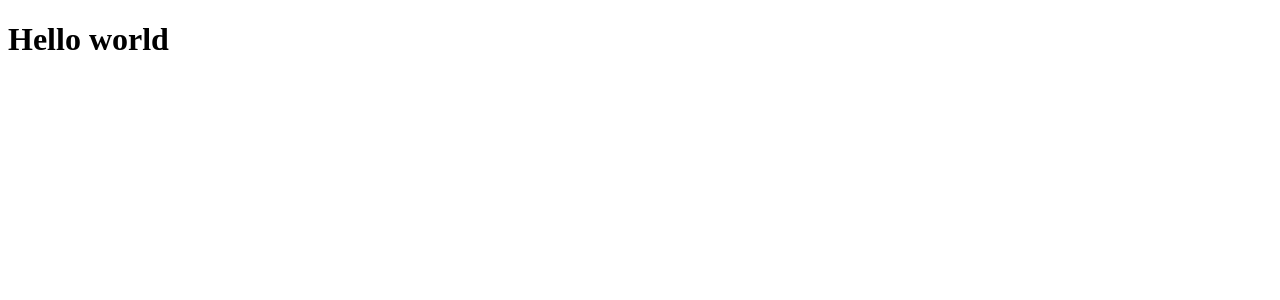
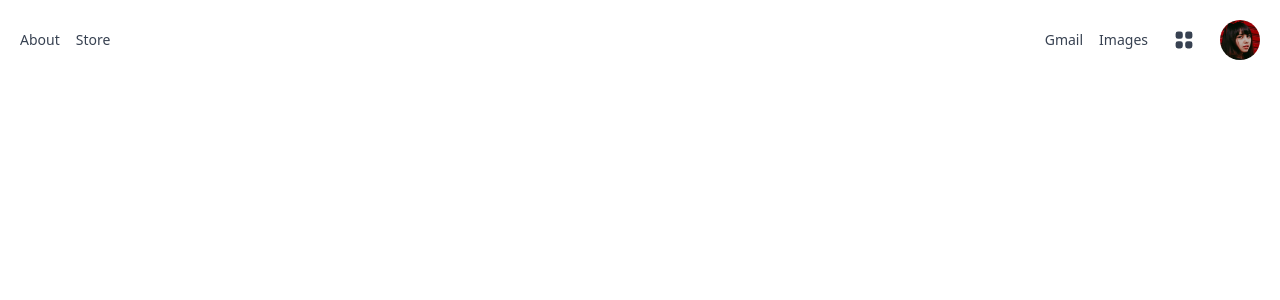
Before and after one commit to visotoniki9-zz/google-2.0, a Next.js app: page / in a window 1280 px wide. Shown: the top 300 px of the page. Built offline with nearby package versions, Linux system fonts and the light colour scheme.

Commit message:
Finished Header

```diff
--- /dev/null
+++ b/components/Avatar.jsx
@@ -0,0 +1,12 @@
+function Avatar({ url }) {
+  return (
+    <img
+      className="h-10 rounded-full cursor-pointer transition duration-150 transform hover:scale-125"
+      loading="loading"
+      src={url}
+      alt="profile pic"
+    />
+  );
+}
+
+export default Avatar;
--- a/package.json
+++ b/package.json
@@ -8,11 +8,13 @@
     "start": "next start"
   },
   "dependencies": {
+    "@heroicons/react": "^1.0.1",
     "autoprefixer": "^10.2.5",
     "next": "10.2.3",
     "postcss": "^8.3.0",
     "react": "17.0.2",
     "react-dom": "17.0.2",
+    "styled-components": "^5.3.0",
     "tailwindcss": "^2.1.2"
   },
   "devDependencies": {
--- a/pages/_app.jsx
+++ b/pages/_app.jsx
@@ -1,4 +1,4 @@
-import 'tailwindcss/tailwind.css';
+import '../styles/globals.css';
 
 function MyApp({ Component, pageProps }) {
   return <Component {...pageProps} />;
--- /dev/null
+++ b/pages/_document.jsx
@@ -0,0 +1,29 @@
+/* eslint-disable react/jsx-props-no-spreading */
+import Document from 'next/document';
+import { ServerStyleSheet } from 'styled-components';
+
+export default class MyDocument extends Document {
+  static async getInitialProps(ctx) {
+    const sheet = new ServerStyleSheet();
+    const originalRenderPage = ctx.renderPage;
+
+    try {
+      ctx.renderPage = () => originalRenderPage({
+        enhanceApp: (App) => (props) => sheet.collectStyles(<App {...props} />),
+      });
+
+      const initialProps = await Document.getInitialProps(ctx);
+      return {
+        ...initialProps,
+        styles: (
+          <>
+            {initialProps.styles}
+            {sheet.getStyleElement()}
+          </>
+        ),
+      };
+    } finally {
+      sheet.seal();
+    }
+  }
+}
--- a/pages/index.jsx
+++ b/pages/index.jsx
@@ -1,14 +1,35 @@
 import Head from 'next/head';
+import { ViewGridIcon, MicrophoneIcon } from '@heroicons/react/solid/';
+import Avatar from '../components/Avatar';
 
 export default function Home() {
   return (
     <div>
       <Head>
-        <title>Create Next App</title>
+        <title>Google 2.0</title>
         <meta name="description" content="Generated by create next app" />
         <link rel="icon" href="/favicon.ico" />
       </Head>
-      <h1>Hello world</h1>
+      {/* Header */}
+      <header className=" flex w-full p-5 justify-between text-sm text-gray-700 font-medium">
+        {/* Left */}
+        <div className="flex space-x-4 items-center">
+          <p className="link">About</p>
+          <p className="link">Store</p>
+        </div>
+        {/* Right */}
+        <div className="flex space-x-4 items-center">
+          <p className="link">Gmail</p>
+          <p className="link">Images</p>
+          {/* Icon */}
+          <ViewGridIcon className="h-10 p-2 rounded-full hover:bg-gray-100 cursor-pointer" />
+          {/* Avatar */}
+          <Avatar url="/user.jpeg" />
+        </div>
+      </header>
+      {/* Body */}
+      {/* Footer */}
+
     </div>
   );
 }
--- /dev/null
+++ b/styles/globals.css
@@ -0,0 +1,9 @@
+@tailwind base;
+@tailwind components;
+@tailwind utilities;
+
+@layer components {
+  .link{
+    @apply hover:underline cursor-pointer
+  }
+}
```
Also changed, not shown: .eslintrc.js, public/user.jpeg (added), 1 other file (tests, documents, lock files or other folders).
